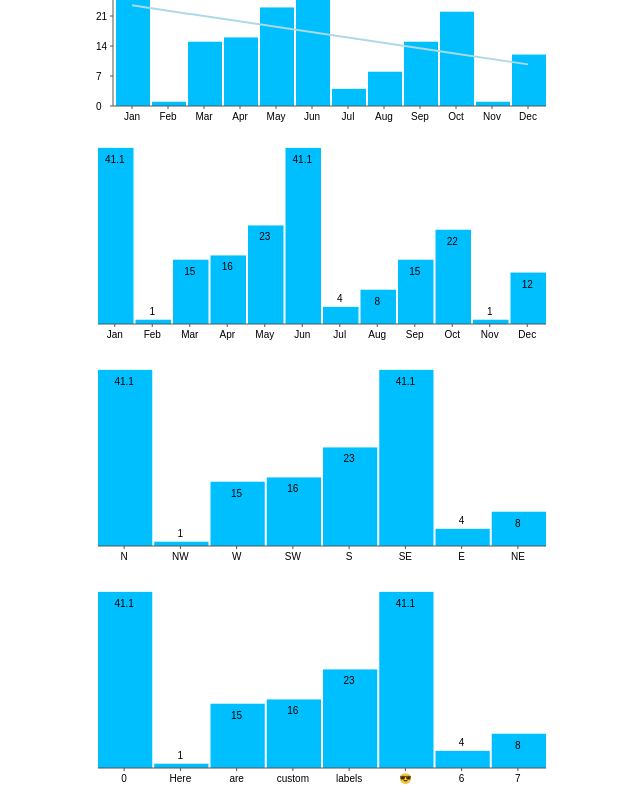
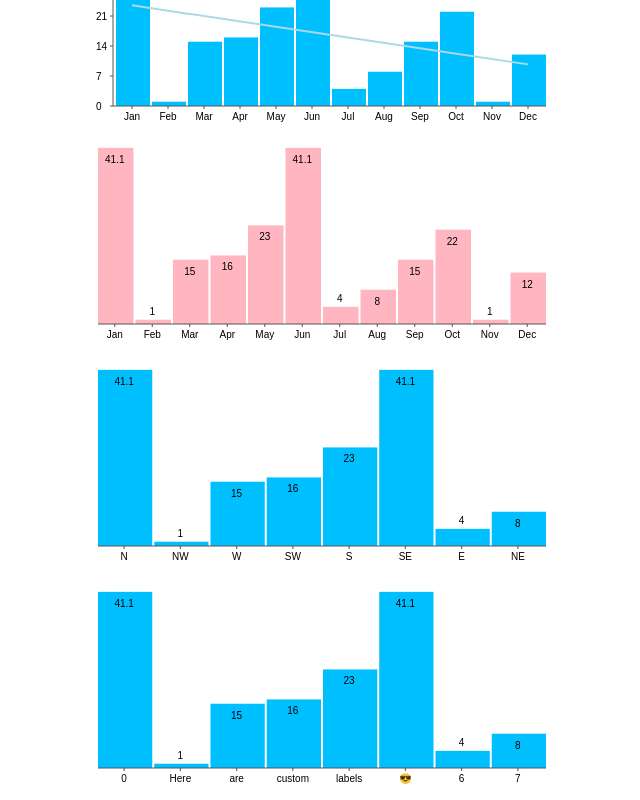
Before and after one commit to djaxho/pure-vue-chart, a Vue app: page / in a window 1280 px wide. Shown: the part 1026-1826 px from the top of the page, without its empty margins (319-959 px from the left). Built offline with nearby package versions, Linux system fonts and the light colour scheme.

Commit message:
feat(style): allow bar color definition

```diff
--- a/src/App.vue
+++ b/src/App.vue
@@ -57,6 +57,7 @@
       :show-values="true"
       :use-month-labels="true"
       :months="['Jan', 'Fev', 'Mar', 'Abr', 'Mai', 'Jun', 'Jul', 'Ago', 'Set', 'Out', 'Nov', 'Dez']"
+      barColor="lightpink"
     />
     <br>
     <br>
--- a/src/components/PureVueChart.vue
+++ b/src/components/PureVueChart.vue
@@ -27,6 +27,7 @@
             :height="bar.height"
             :x="2"
             :y="bar.yOffset"
+            :style="{ fill: barColor }"
           />
           <text
             v-if="showValues"
@@ -123,6 +124,7 @@ export default {
     showValues: { type: Boolean, default: false },
     maxYAxis: { type: Number, default: 0 },
     useMonthLabels: { type: Boolean, default: false },
+    barColor: { type: String, default: 'deepskyblue' },
   },
   data() {
     return {
@@ -319,9 +321,6 @@ export default {
 </script>
 
 <style scoped lang="scss">
-  .pure-vue-bar-chart rect {
-    fill: deepskyblue
-  }
   .pure-vue-bar-chart text {
     font: 10px sans-serif
   }
```
